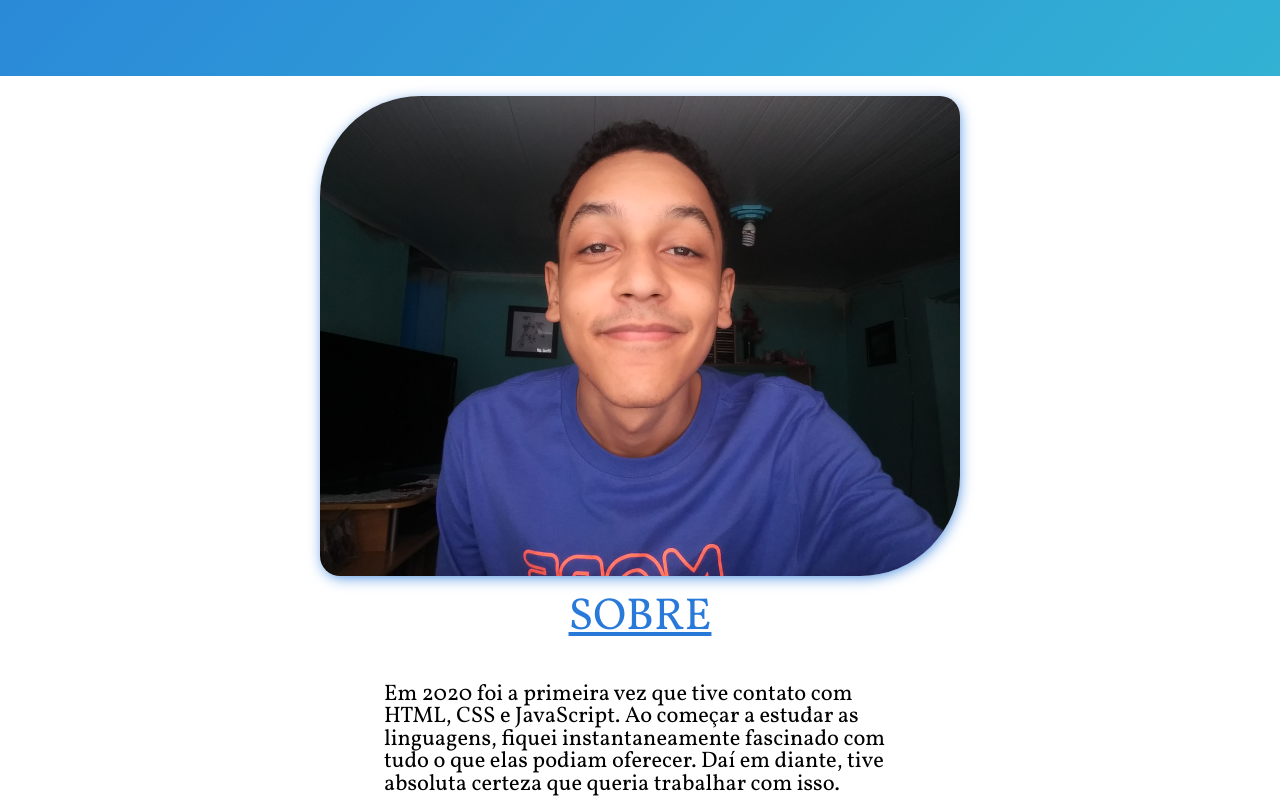
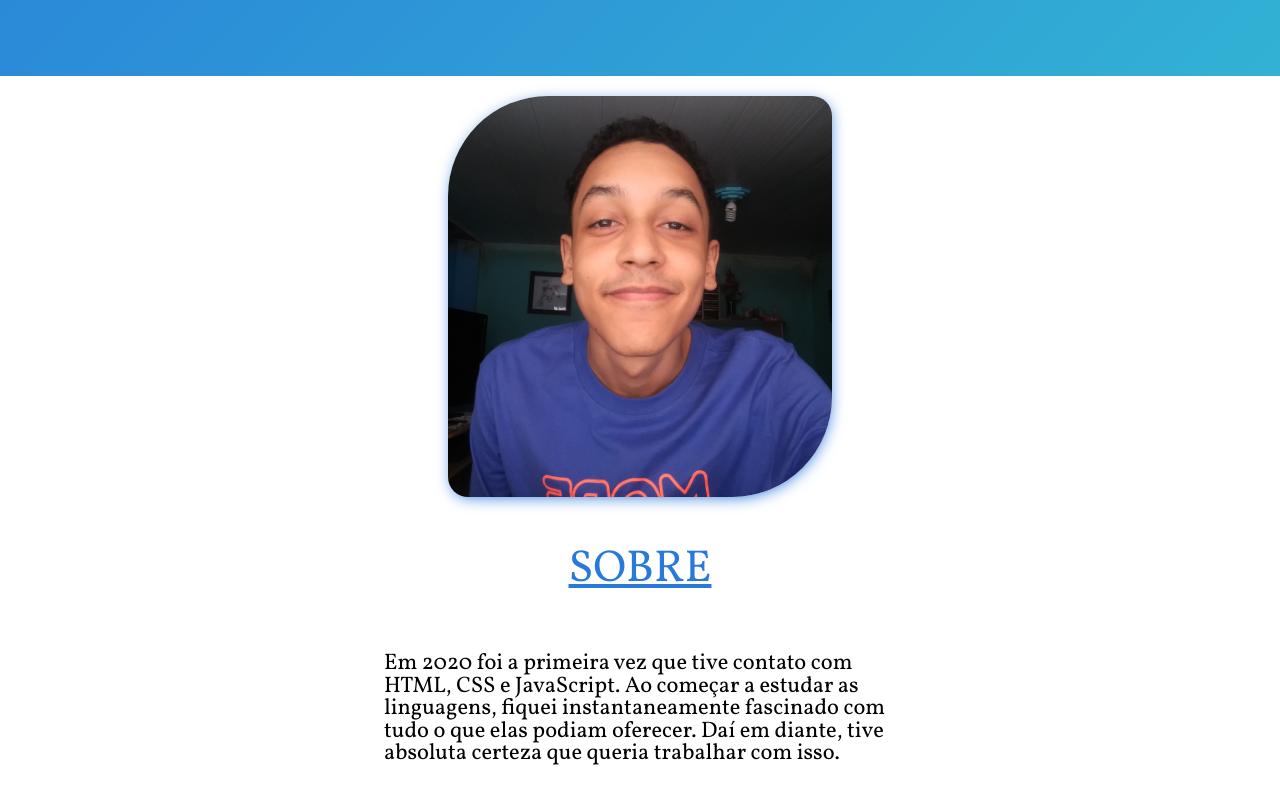
Before and after one commit to DiogoLCarvalho/projeto-portfolio, a plain HTML site: page index.html in a window 1280 px wide. Shown: the part 724-1524 px from the top of the page. Drawn offline with Linux system fonts and the light colour scheme.

Commit message:
about css

```diff
--- a/css/about.css
+++ b/css/about.css
@@ -12,8 +12,8 @@
     background-position: center;
     background-repeat: no-repeat;
     background-size: cover;
-    width: 50%;
-    height: 100%;
+    width: 30%;
+    height: 60%;
     border-radius: 100px 20px 100px 20px;
     margin: 20px;
     box-shadow: 1px 3px 15px -3px var(--colorThree, #2979DA);
@@ -23,7 +23,7 @@
     flex-direction: column;
     width: 40%;
     height: 300px;
-    justify-content: space-between;
+    justify-content: space-around;
     font-size: 1.4em;
 }
 .section__title{
```
